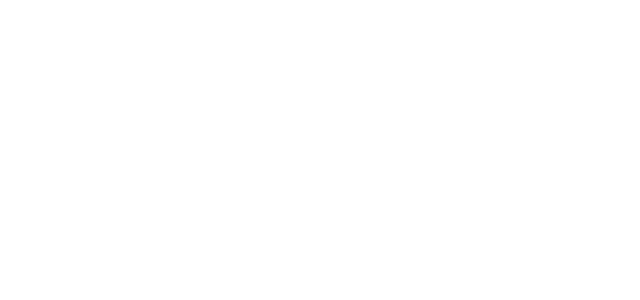
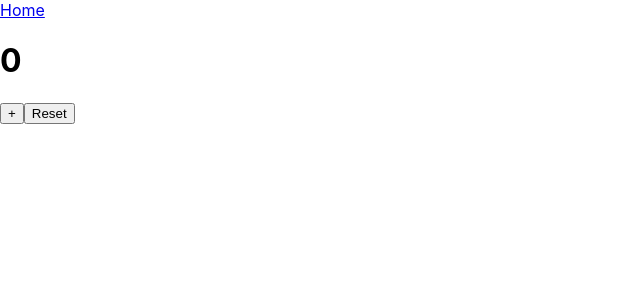
Before and after one commit to Lewis-Hamilton/sandbox, a React (Create React App) app: page /score in a window 1280 px wide. Shown: the top 300 px of the page, without its empty margins (0-640 px from the left). Built offline with nearby package versions, Linux system fonts and the light colour scheme.

Commit message:
converted score page

```diff
--- a/src/App.js
+++ b/src/App.js
@@ -3,6 +3,7 @@
 import Friday from './components/friday.js';
 import Input from './components/input.js';
 import ObjectPage from './components/object.js';
+import Score from './components/score.js';
 import {BrowserRouter as Router, Switch, Route} from "react-router-dom";
 
 function App() {
@@ -14,6 +15,7 @@
       <Route exact path="/friday" component={Friday}></Route>
       <Route exact path="/input" component={Input}></Route>
       <Route exact path="/object" component={ObjectPage}></Route>
+      <Route exact path="/score" component={Score}></Route>
       </Switch>
     </Router>
 
--- a/src/components/home.js
+++ b/src/components/home.js
@@ -9,7 +9,7 @@
                 <li><Link to="/friday">Friday</Link></li>
                 <li><Link to="/input">Input</Link></li>
                 <li><Link to="/object">Object</Link></li>
-                {/* <li><a href="./score.js">Score</a></li> */}
+                <li><Link to="/score">Score</Link></li>
                 {/* <li><a href="./color.js">Color</a></li> */}
             </ol>
 
--- /dev/null
+++ b/src/components/score.js
@@ -0,0 +1,33 @@
+import React from "react";
+import {Link} from "react-router-dom";
+
+class Score extends React.Component {
+    constructor(props){
+        super(props);
+        this.state = {score: 0}
+
+        this.addScore = this.addScore.bind(this);
+        this.resetScore = this.resetScore.bind(this);
+    }
+
+    addScore() {
+        this.setState({score: this.state.score + 1})
+    }
+
+    resetScore() {
+        this.setState({score: 0})
+    }
+
+    render() {
+    return (
+        <div>
+        <Link to="/">Home</Link>
+        <h1>{this.state.score}</h1>
+        <button onClick={this.addScore}>+</button>
+        <button onClick={this.resetScore}>Reset</button>
+        </div>
+    )
+    }
+}
+
+export default Score;
```
